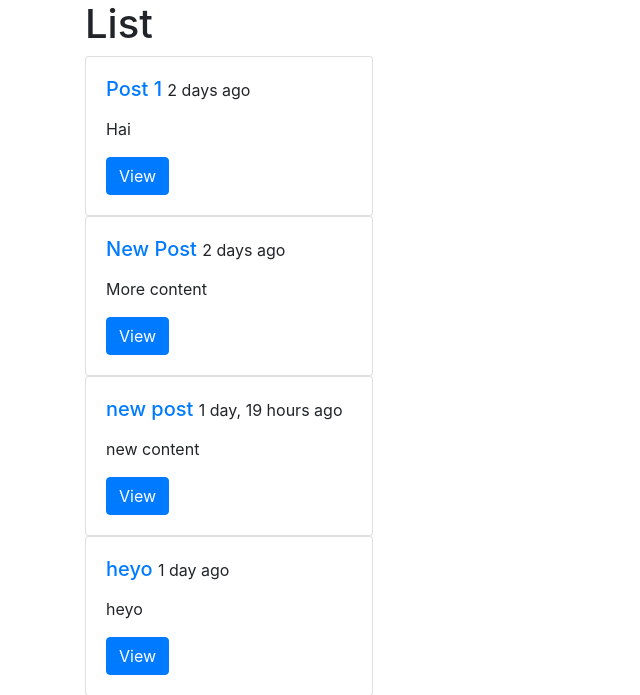
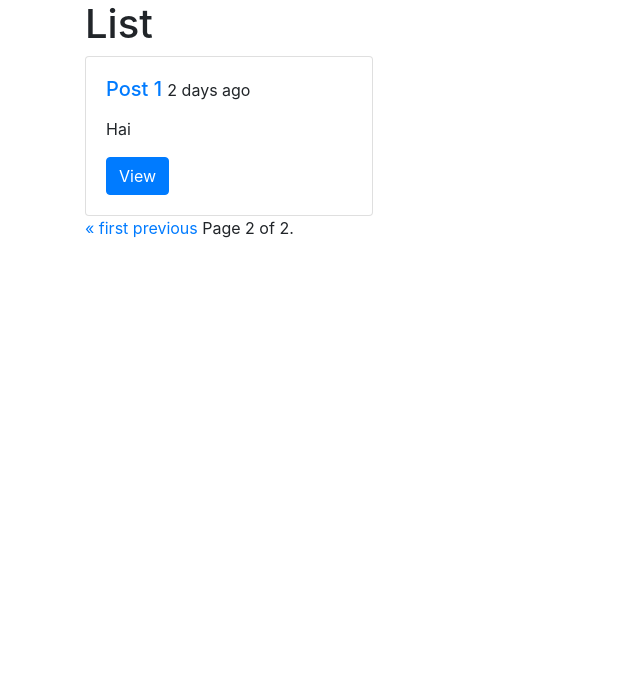
Before and after one commit to natgrant/python-django-blog, a Django app: page /posts/?page=2 in a window 1280 px wide. Shown: the top 695 px of the page, without its empty margins (0-640 px from the left). After the commit the page ends 238 px from the top, so only its background shows below. Run offline with Django 3.2, Linux system fonts and the light colour scheme; data comes from the database, SQL or seed files in the repository; some libraries are stand-ins or nearby versions.

Commit message:
adding pagination

```diff
--- a/posts/models.py
+++ b/posts/models.py
@@ -17,3 +17,6 @@ class Post(models.Model):
 
     def get_absolute_url(self):
         return reverse("posts:detail", kwargs={"id": self.id})
+
+    class Meta:
+        ordering = ["-timestamp", "-updated"]
--- a/posts/views.py
+++ b/posts/views.py
@@ -1,6 +1,9 @@
+from django.shortcuts import render
 from django.http import HttpResponse, HttpResponseRedirect
 from django.shortcuts import redirect, render, get_object_or_404
 from django.contrib import messages
+from django.core.paginator import Paginator, PageNotAnInteger, EmptyPage
+
 
 # Create your views here.
 from .models import Post
@@ -32,10 +35,22 @@ def post_detail(request, id):
 
 
 def post_list(request):
-    queryset = Post.objects.all()
+    queryset_list = Post.objects.all()
+    paginator = Paginator(queryset_list, 5)
+
+    page_request_var = 'page'
+    page = request.GET.get(page_request_var)
+    try:
+        queryset = paginator.page(page)
+    except PageNotAnInteger:
+        queryset = paginator.page(1)
+    except EmptyPage:
+        queryset = paginator.page(paginator.num_pages)
+
     context = {
         "object_list": queryset,
-        "title": "List"
+        "title": "List",
+        "page_request_var": page_request_var
     }
     return render(request, "post_list.html", context)
 
--- a/templates/post_list.html
+++ b/templates/post_list.html
@@ -22,5 +22,24 @@
   </div>
 </div>
 {% endfor %}
+
+<div class="pagination">
+  <span class="step-links">
+    {% if object_list.has_previous %}
+    <a href="?page=1">&laquo; first</a>
+    <a href="?{{ page_request_var }}={{ object_list.previous_page_number }}">previous</a>
+    {% endif %}
+
+    <span class="current">
+      Page {{ object_list.number }} of {{ object_list.paginator.num_pages }}.
+    </span>
+
+    {% if object_list.has_next %}
+    <a href="?{{ page_request_var }}={{ object_list.next_page_number }}">next</a>
+    <a href="?{{ page_request_var }}={{ object_list.paginator.num_pages }}">last &raquo;</a>
+    {% endif %}
+  </span>
+</div>
+
 </div>
 {% endblock content %}
```
Also changed, not shown: 2 other files.
